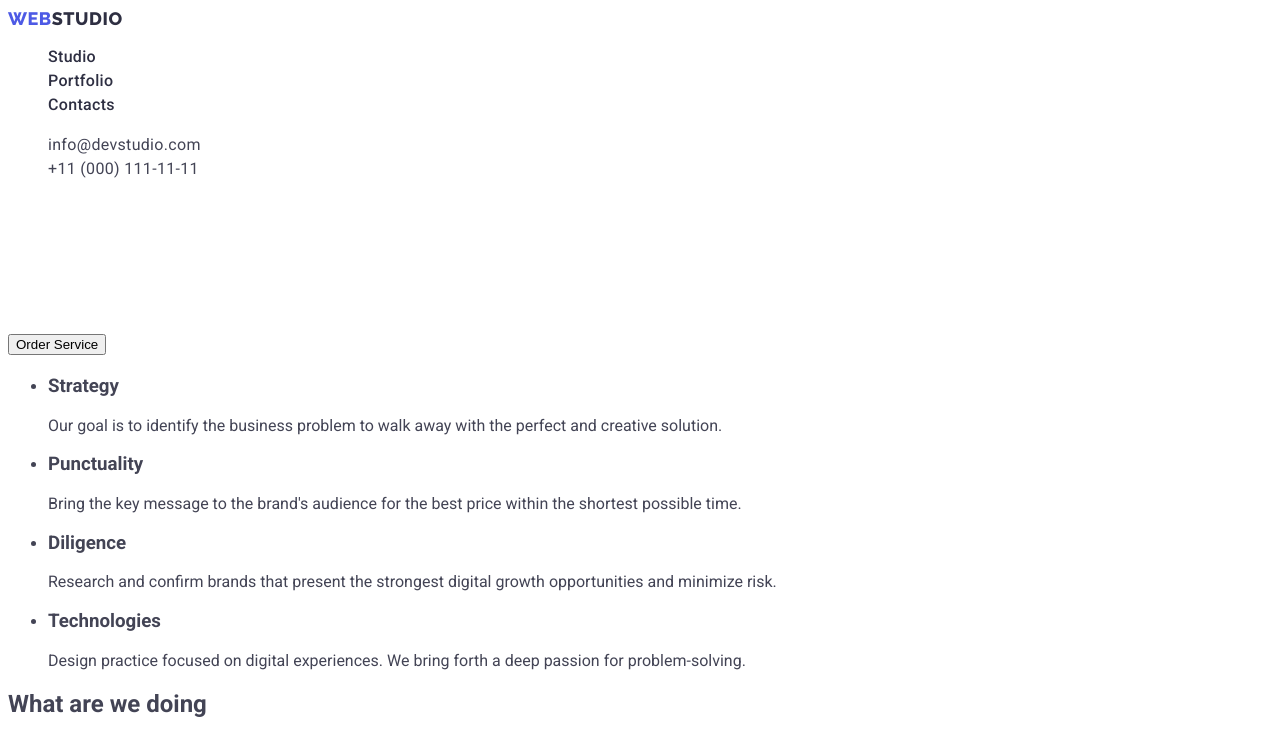
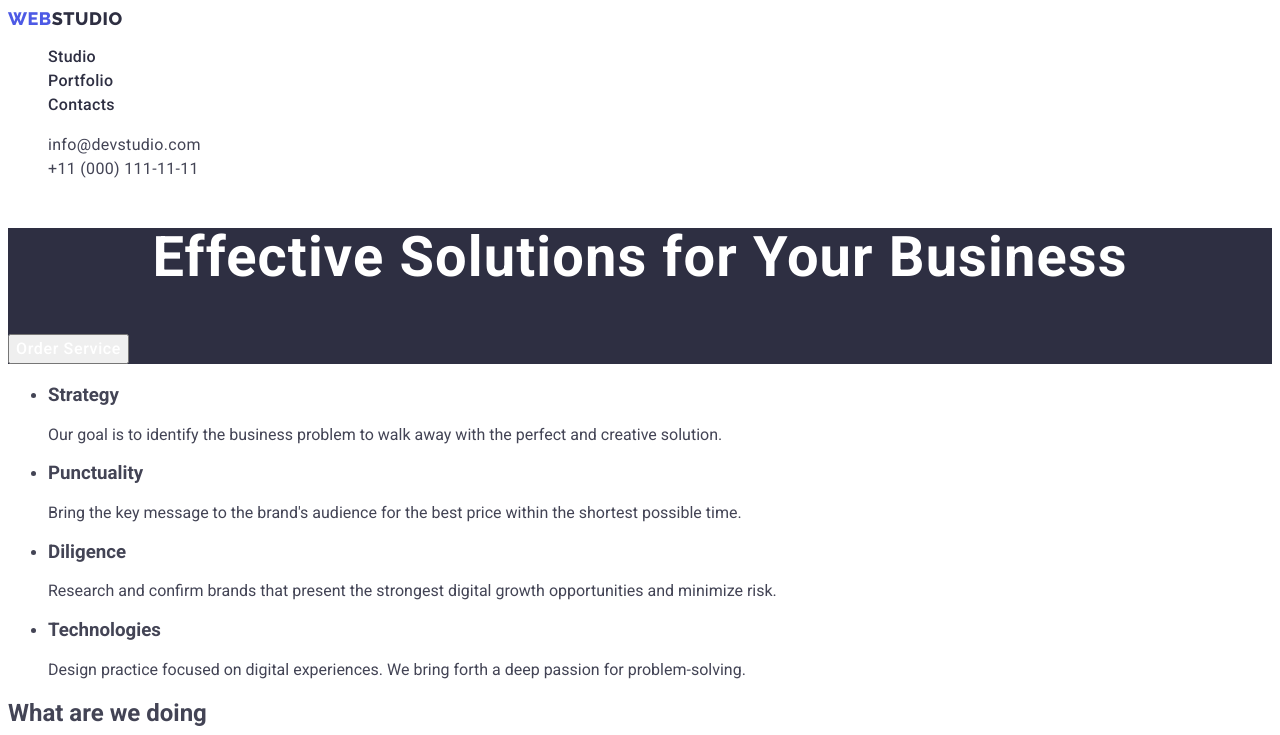
Before and after one commit to Olen7/goit-markup-hw-02, a plain HTML site: page index.html in a window 1280 px wide. Shown: the top 735 px of the page. Drawn offline with Linux system fonts and the light colour scheme.

Commit message:
Update styles.css

```diff
--- a/css/styles.css
+++ b/css/styles.css
@@ -54,7 +54,7 @@ body {
     color: #404bbf; }
 
 /*--------------------------siction1--------------------------------------*/
-.headline {
+.title {
     background-color: #2e2f42;
 }
 .caption {
@@ -64,7 +64,7 @@ body {
     letter-spacing: 0.02em;
     color: #ffffff;
 }
-.headline-btn {
+.title-btn {
     font-family: 'Roboto', sans-serif;
     font-weight: 500;
     font-size: 16px;
```
